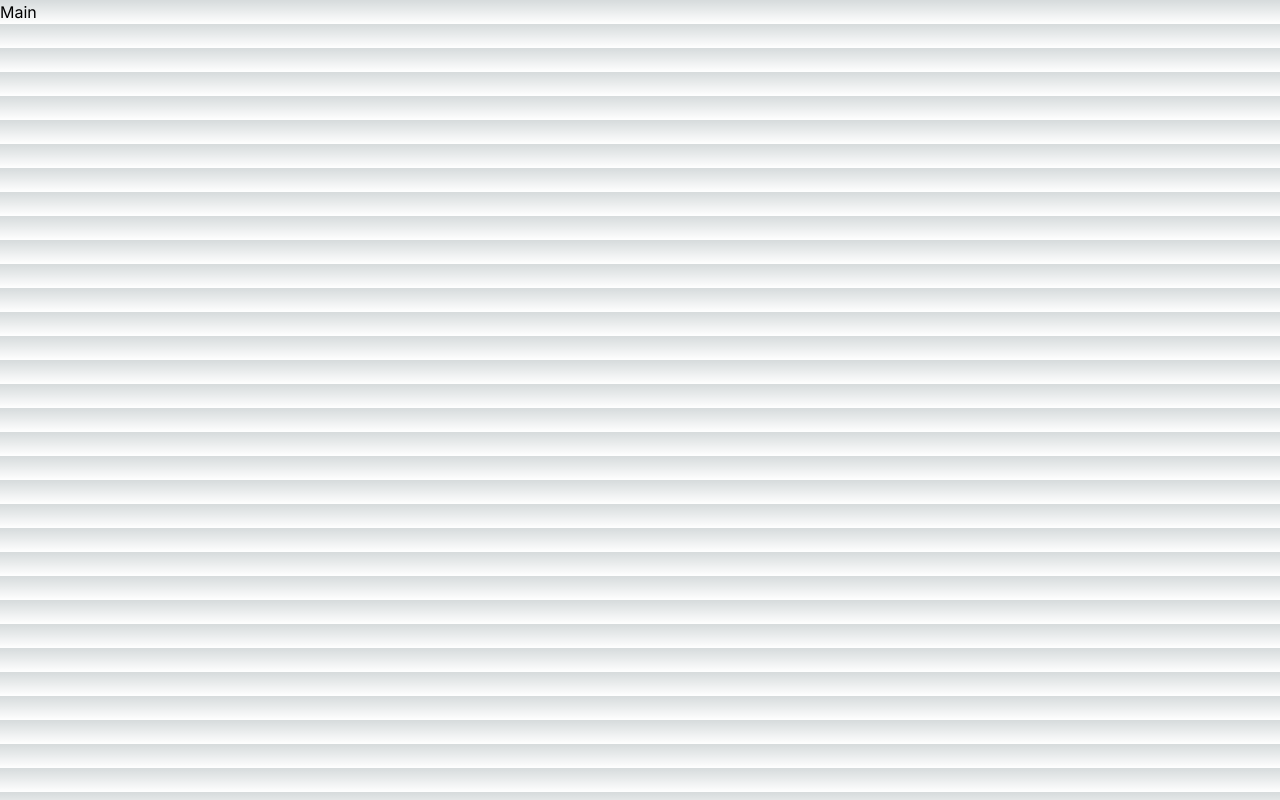
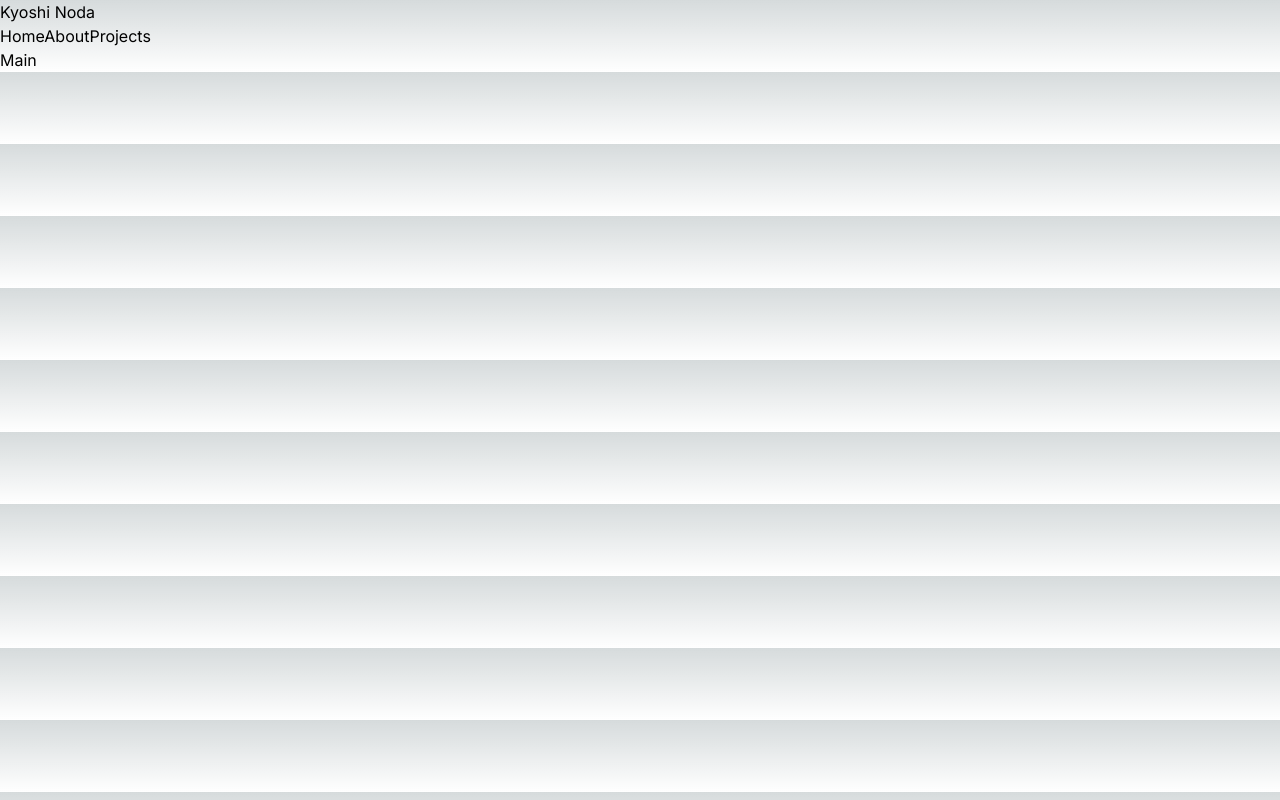
Before and after one commit to KyoshiNoda/Portfolio, a Next.js app: page / in a window 1280 px wide. Built offline with nearby package versions, Linux system fonts and the light colour scheme.

Commit message:
added types and navBar render

```diff
--- /dev/null
+++ b/src/Types/Header.ts
@@ -0,0 +1,10 @@
+interface HeaderItem {
+  label: string,
+  page: string
+}
+
+export interface NavItems {
+  home: HeaderItem
+  about: HeaderItem,
+  projects: HeaderItem
+}
--- /dev/null
+++ b/src/Types/User.ts
@@ -0,0 +1,3 @@
+export interface UserObject {
+  name: string;
+};
--- a/src/app/page.tsx
+++ b/src/app/page.tsx
@@ -1,7 +1,11 @@
-import Main from "@/pages/Main"
+import Header from "@/components/Header";
+import Main from "@/pages/Main";
 
 export default function Home() {
   return (
-    <Main/>
-  )
+    <>
+      <Header />
+      <Main />
+    </>
+  );
 }
--- a/src/components/Header.tsx
+++ b/src/components/Header.tsx
@@ -1,11 +1,23 @@
-import React from 'react'
-
-type Props = {}
+import React from "react";
+import { userInfo, headerItems } from "../constants/constant";
+import { NavItems } from "@/Types/Header";
+type Props = {};
 
 function Header({}: Props) {
   return (
-    <div>Header</div>
-  )
+    <header>
+      <div>
+        <h2>{userInfo.name}</h2>
+      </div>
+      <div>
+        {
+          Object.keys(headerItems).map(item => (
+            <a>{headerItems[item as keyof NavItems].label}</a>
+          ))
+        }
+      </div>
+    </header>
+  );
 }
 
-export default Header
+export default Header;
--- /dev/null
+++ b/src/constants/constant.ts
@@ -0,0 +1,11 @@
+import { UserObject } from "@/Types/User";
+import { NavItems } from "@/Types/Header";
+export const userInfo: UserObject = {
+  name: "Kyoshi Noda",
+};
+
+export const headerItems: NavItems = {
+  home: { label: "Home", page: "home" },
+  about: { label: "About", page: "about" },
+  projects: { label: "Projects", page: "projects" },
+};
```
